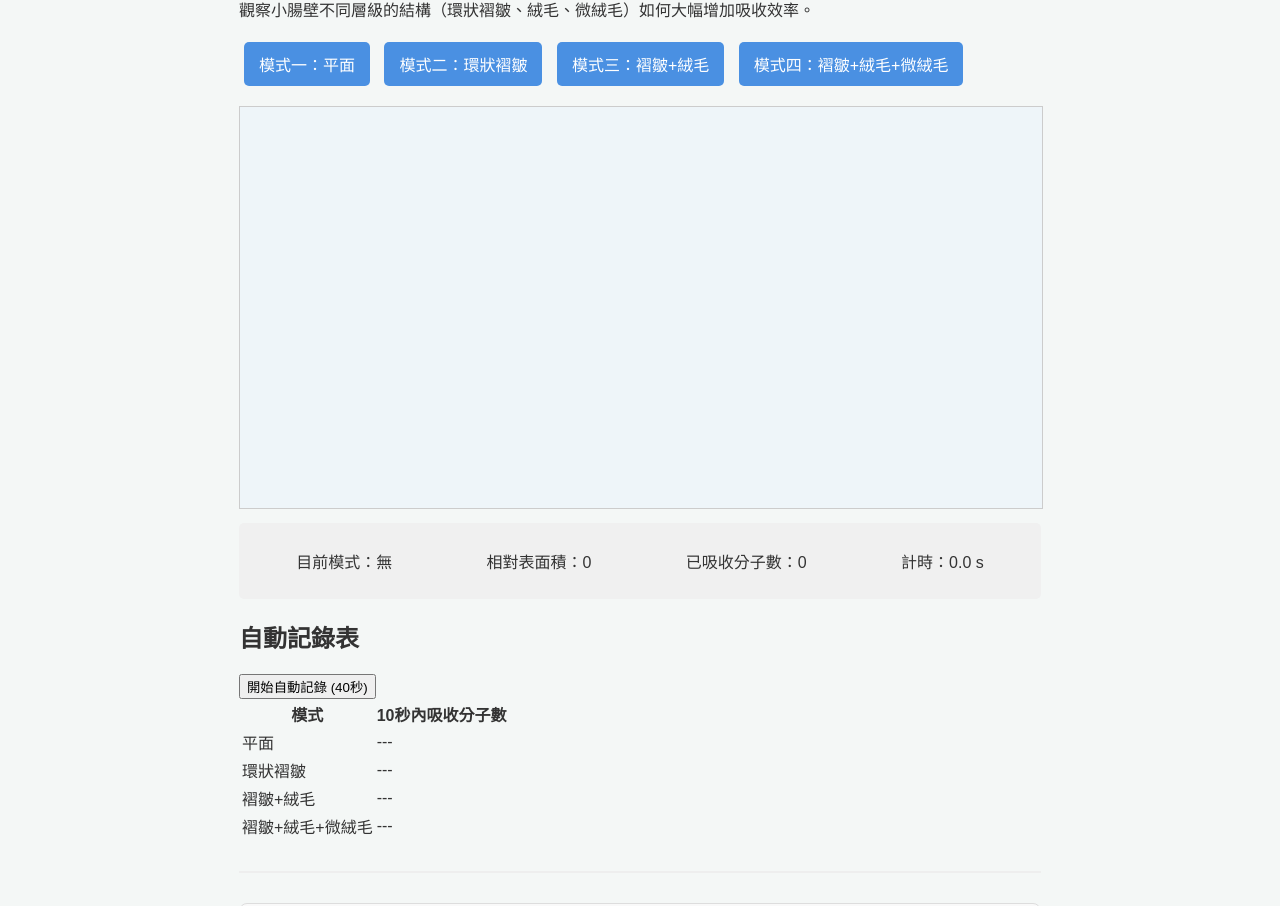
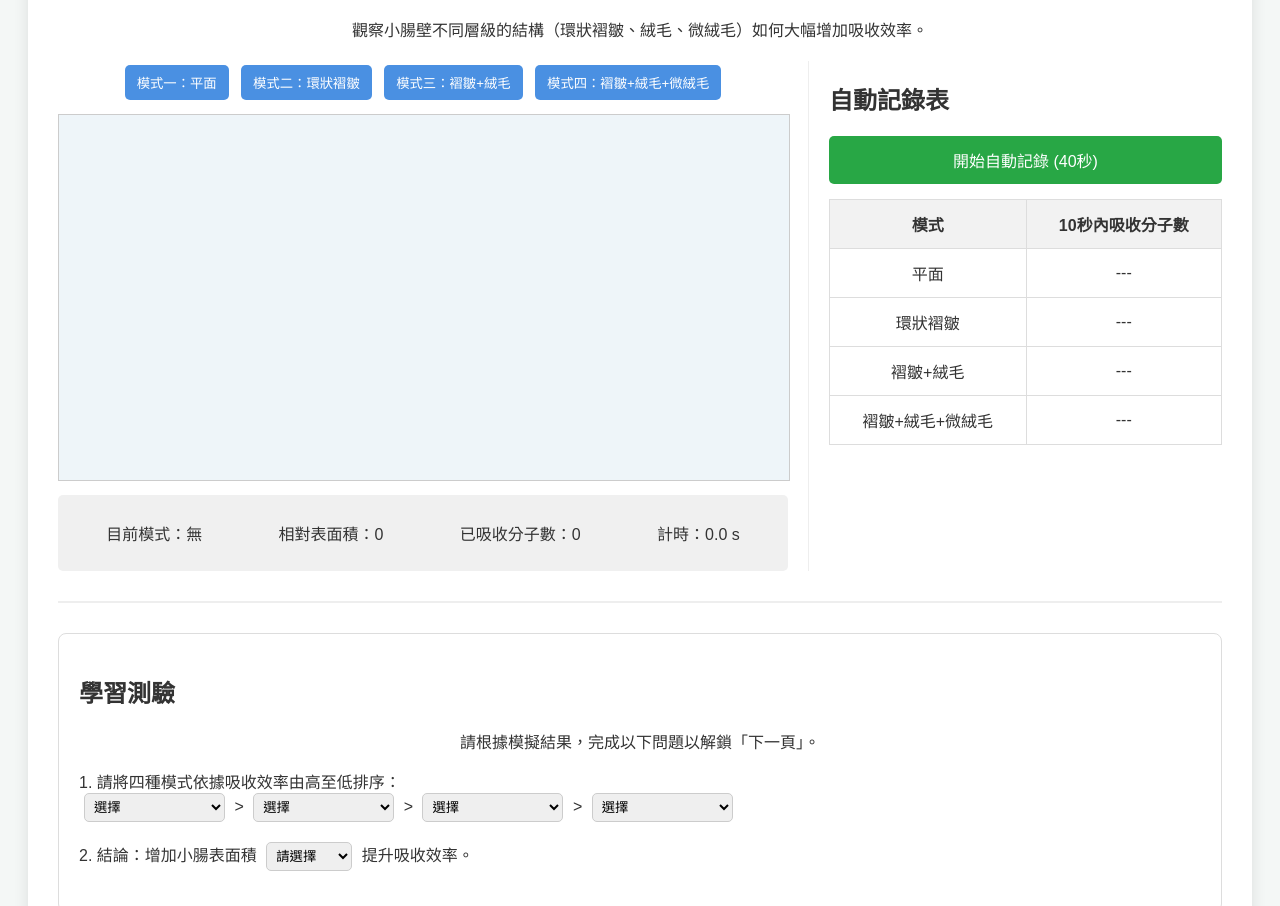
Before and after one commit to browman75/digestion_small_intestine, a plain HTML site: page index.html in a window 1280 px wide. Shown: the part 120-1026 px from the top of the page. Drawn offline with Linux system fonts and the light colour scheme.

Commit message:
Update style.css

```diff
--- a/style.css
+++ b/style.css
@@ -6,29 +6,50 @@ body {
     justify-content: center;
     align-items: center;
     padding: 20px;
+    font-size: 16px;
 }
 
-.container {
-    width: 800px;
+.main-container {
+    width: 1200px;
     background-color: #ffffff;
     padding: 20px 30px;
     border-radius: 10px;
     box-shadow: 0 4px 15px rgba(0,0,0,0.1);
+}
+
+.main-container h1, .main-container p {
     text-align: center;
 }
 
-h1 {
-    color: #2c5d63;
+.content-wrapper {
+    display: flex;
+    justify-content: space-between;
+    margin-top: 20px;
+    gap: 20px;
+}
+
+.simulation-area {
+    width: 65%;
+}
+
+.results-area {
+    width: 35%;
+    padding-left: 20px;
+    border-left: 1px solid #eee;
+}
+
+.controls {
+    text-align: center;
+    margin-bottom: 10px;
 }
 
 .controls button {
-    padding: 10px 15px;
-    margin: 5px;
+    padding: 8px 12px;
+    margin: 4px;
     border: none;
     border-radius: 5px;
     background-color: #4a90e2;
     color: white;
-    font-size: 16px;
     cursor: pointer;
     transition: background-color 0.3s;
 }
@@ -37,19 +58,10 @@ h1 {
     background-color: #357abd;
 }
 
-#resetBtn {
-    background-color: #d0021b;
-}
-
-#resetBtn:hover {
-    background-color: #a00115;
-}
-
 canvas {
     border: 1px solid #ccc;
     background-color: #eef5f9;
     width: 100%;
-    margin-top: 15px;
 }
 
 #stats {
@@ -61,14 +73,55 @@ canvas {
     margin-top: 10px;
 }
 
+#startRecordBtn {
+    width: 100%;
+    padding: 12px;
+    font-size: 16px;
+    background-color: #28a745;
+    color: white;
+    border: none;
+    border-radius: 5px;
+    cursor: pointer;
+    margin-bottom: 15px;
+}
+#startRecordBtn:disabled {
+    background-color: #999;
+    cursor: not-allowed;
+}
+
+#resultsTable {
+    width: 100%;
+    border-collapse: collapse;
+}
+
+#resultsTable th, #resultsTable td {
+    border: 1px solid #ddd;
+    padding: 12px;
+    text-align: center;
+}
+
+#resultsTable th {
+    background-color: #f2f2f2;
+}
+
+#resultsTable tr.running {
+    background-color: #fff3cd; /* Yellow highlight for running test */
+    font-weight: bold;
+}
+
+#record-status {
+    margin-top: 10px;
+    font-weight: bold;
+    color: #d0021b;
+    height: 20px;
+}
+
 hr {
     border: 1px solid #eee;
     margin: 30px 0;
 }
 
 .quiz-section {
-    text-align: left;
-    background-color: #f9f9f9;
     padding: 20px;
     border-radius: 8px;
     border: 1px solid #ddd;
@@ -78,33 +131,15 @@ hr {
     margin-bottom: 20px;
 }
 
-.question label {
-    font-weight: bold;
-    margin-right: 10px;
-}
-
 select {
     padding: 5px;
-    font-size: 16px;
+    margin: 0 5px;
     border-radius: 5px;
     border: 1px solid #ccc;
 }
 
-.answer-slots span {
-    margin: 0 10px;
-    font-weight: bold;
-}
-
-.feedback-correct {
-    color: green;
-}
-
-.feedback-incorrect {
-    color: red;
-}
-
-
 .navigation {
+    text-align: center;
     margin-top: 30px;
     padding-top: 20px;
     border-top: 1px solid #eee;
@@ -120,19 +155,7 @@ select {
     background-color: #f0f0f0;
 }
 
-#nextBtn {
-    background-color: #50e3c2;
-    color: white;
-    border-color: #50e3c2;
-}
-
-#nextBtn:hover {
-    background-color: #3dbaa2;
-}
-
 #nextBtn:disabled {
     background-color: #b8b8b8;
-    color: #f5f5f5;
     cursor: not-allowed;
-    border-color: #b8b8b8;
 }
```
